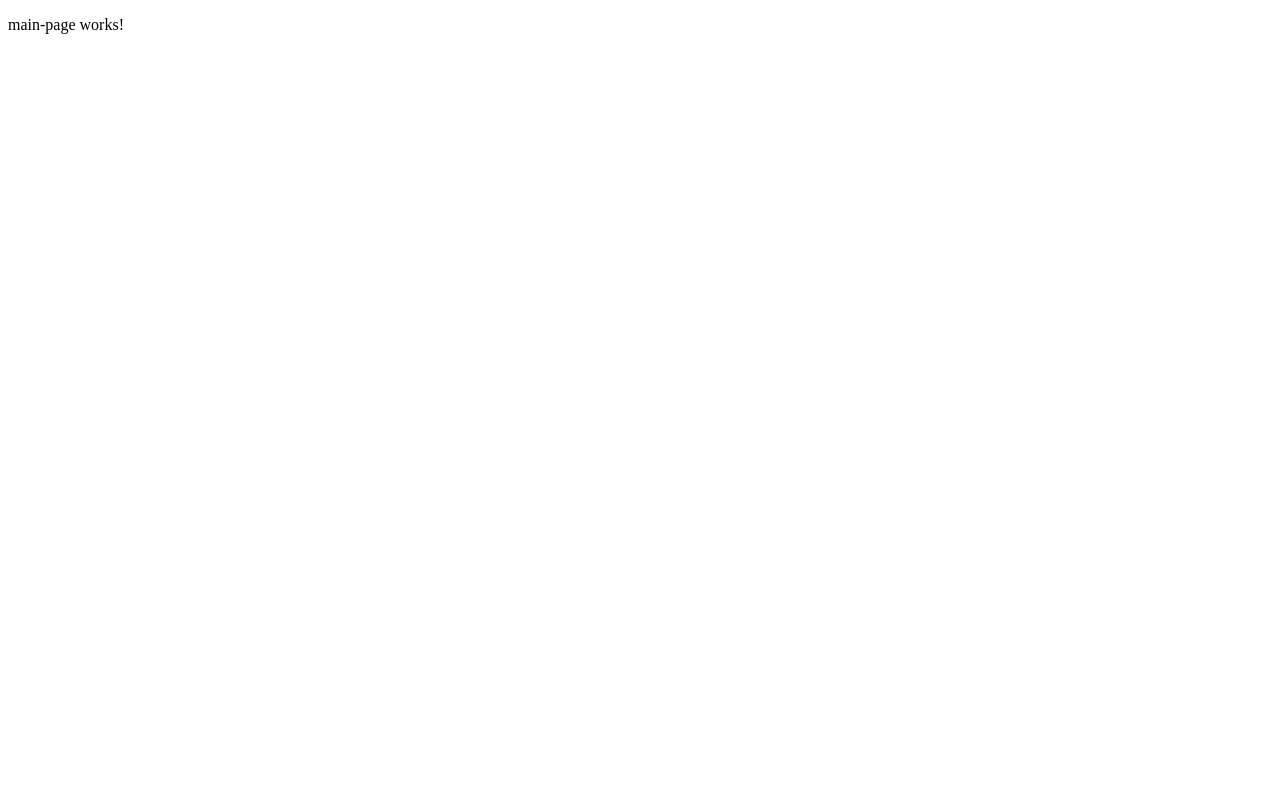
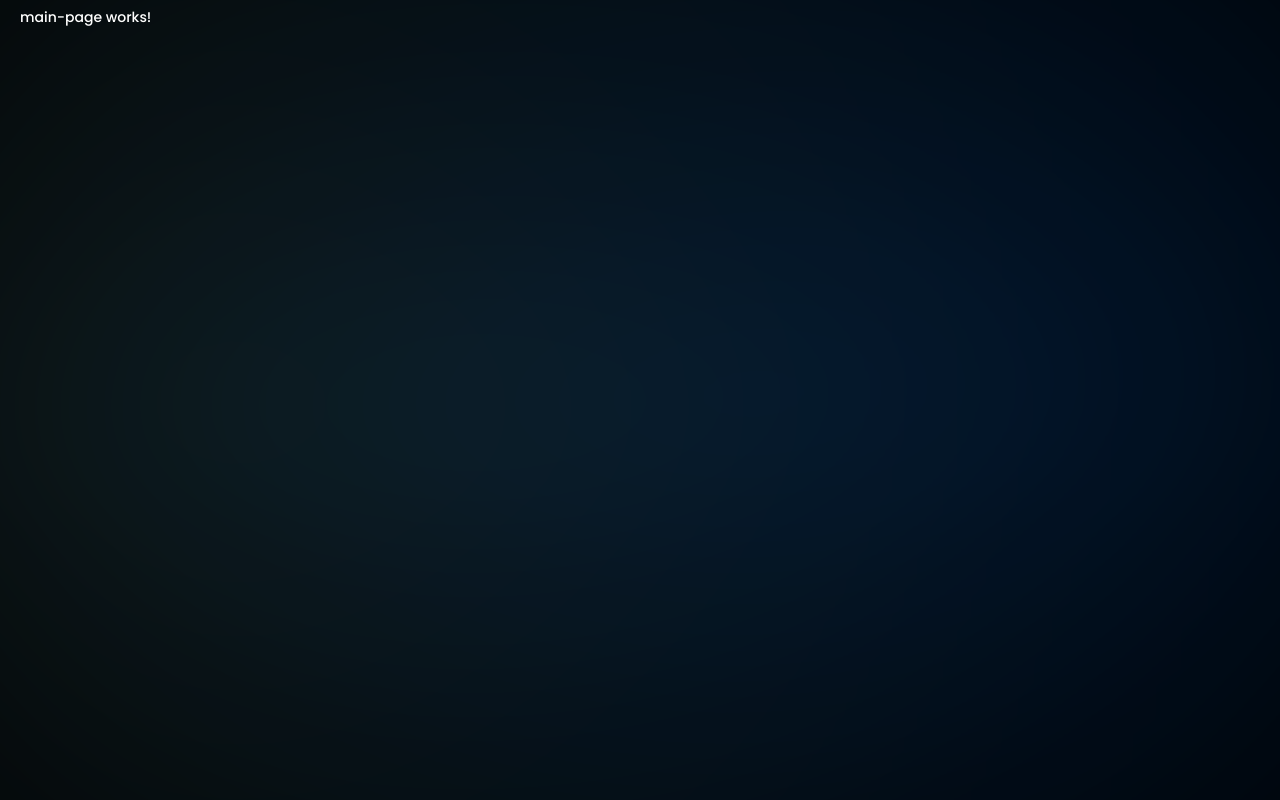
Before and after one commit to TkachukRR/37-Xtrades, an Angular app: page / in a window 1280 px wide. Built offline with nearby package versions, Linux system fonts and the light colour scheme.

Commit message:
Added basic styles, font, variables

```diff
--- a/src/styles.scss
+++ b/src/styles.scss
@@ -1 +1,65 @@
 /* You can add global styles to this file, and also import other style files */
+@import url('https://fonts.googleapis.com/css2?family=Poppins:ital,wght@0,400;0,500;0,600;1,600&display=swap');
+
+:root{
+  --background-image-url-primary: url(./assets/images/bg-vector.svg);
+
+  --color-background-primary: #000;
+  --color-text-primary: #FFF;
+
+  --font-family-primary: 'Poppins', sans-serif;
+
+  --font-size-xs: 8px;
+  --font-size-s: 10px;
+  --font-size-m: 12px;
+  --font-size-l: 14px;
+  --font-size-xl: 16px;
+  --font-size-xxl: 20px;
+
+  --line-height-xs: 8px;
+  --line-height-s: 10px;
+  --line-height-m: 12px;
+  --line-height-l: 14px;
+  --line-height-xl: 18px;
+  --line-height-xxl: 20px;
+  --line-height-xxxl: 21px;
+}
+
+*, *:after, *:before{
+  padding: 0;
+  margin: 0;
+  box-sizing: border-box;
+}
+
+body{
+  padding: 10px 20px;
+
+  font-family: var(--font-family-primary);
+  font-weight: 500;
+  font-size: var(--font-size-l);
+  line-height: var(--line-height-l);
+
+  background-color: var(--color-background-primary);
+  background-image: var(--background-image-url-primary);
+  background-repeat: no-repeat;
+  background-position: center top;
+  background-size: cover;
+
+  color: var(--color-text-primary);
+}
+
+button {
+  display: inline-block;
+  background: none;
+  border: none;
+  outline: none;
+  cursor: pointer;
+
+  & svg {
+    display: block;
+  }
+}
+
+svg, img{
+  display: block;
+}
```
Also changed, not shown: src/assets/images/bg-vector.svg (added).
